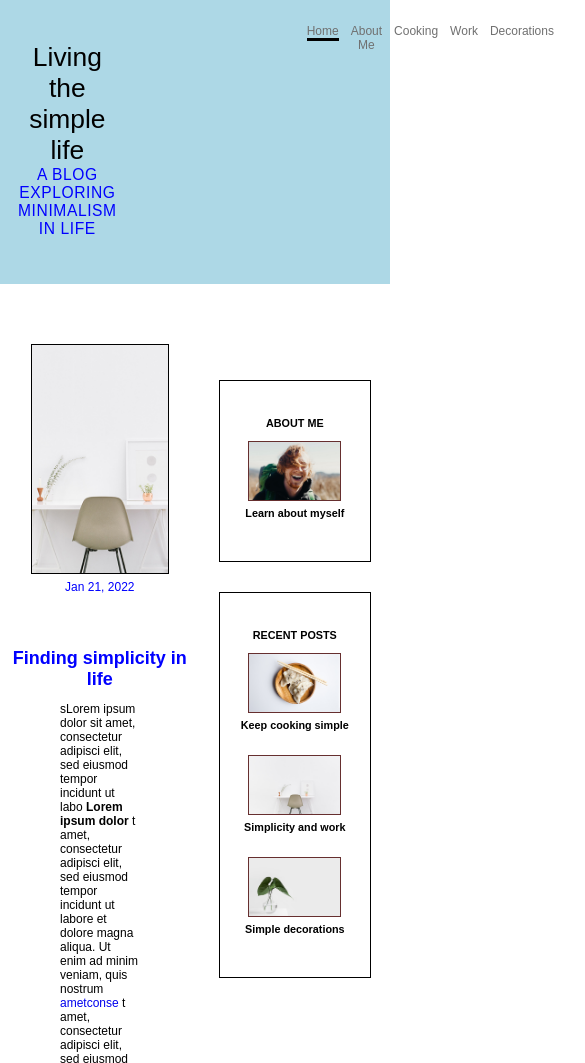
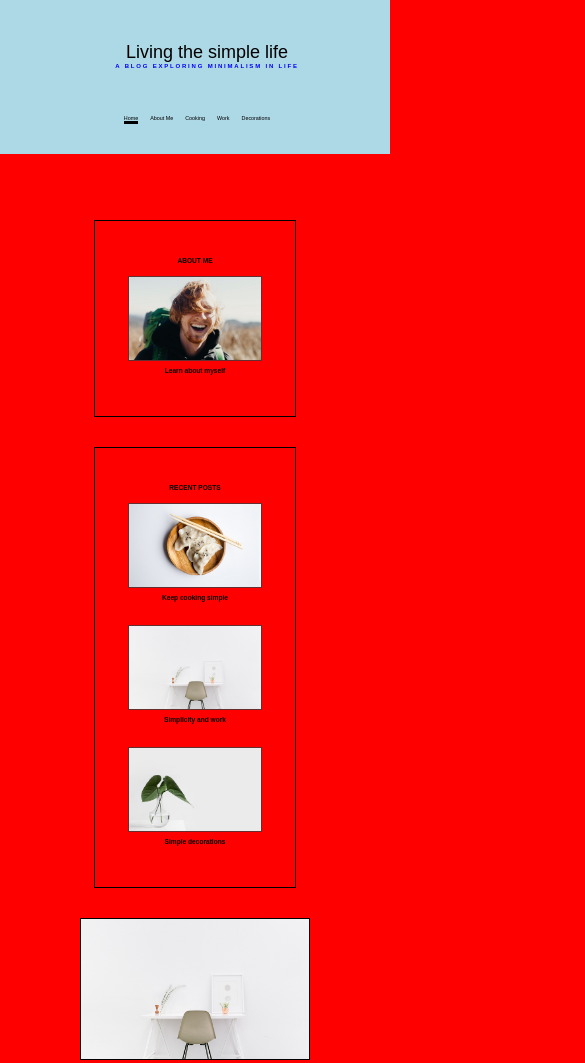
Before and after one commit to Josheir/livingsimplelife, a plain HTML site: page index.html in a window 390 px wide. Shown: the top 1063 px of the page, 585 px wide, since content can reach past the window. Drawn offline with Linux system fonts and the light colour scheme.

Commit message:
Completed first mobile dispaly.

```diff
--- a/aboutme.css
+++ b/aboutme.css
@@ -126,15 +126,16 @@
   }
 
   .site-title {
-    font-size: 4.4rem;
+    font-size: 3rem;
     padding-top: 2rem;
   }
 
   .sub-title {
-    font-size: 2.6rem;
+    font-size: 1rem;
     padding-bottom: 2.6rem;
     letter-spacing:.1rem;
     color:blue;
+    letter-spacing: .3rem;
   }
 
   .underline {
@@ -342,14 +343,14 @@
   /*/////////////////////////////
   /////////////////////////////*/
 
-
+/*
   @media screen and (max-width: 1083px){
 
 
 
     nav a{
 
-      /*font-size: 1.3rem;*/
+
 
 
     }
@@ -524,10 +525,10 @@
 
 
 
+*/
 
 
-
-    @media screen and (max-width: 621px){
+    @media screen and (max-width: 696px){
 
 
       a:hover {
@@ -615,157 +616,3 @@
         width:7.3rem;
       }
     }
-
-
-
-
-
-
-    @media screen and (max-width: 541px){
-
-
-
-      .sub-title{
-        letter-spacing: .3rem;
-      }
-      .site-title{
-        font-size: 3rem;
-      }
-    }
-
-
-
-
-
-    @media screen and (max-width: 396px){
-
-      body{
-
-      }
-
-    .top-heading{
-      font-size: 3rem;
-    }
-
-    }
-
-
-
-
-
-  @media screen and (max-width: 461px){
-
-.top-heading{
-
-  font-size:  2.0rem;
-}
-
-.main-part-of-page-title-image {
-
-}
-.article-title{
-  font-size: 2.0rem;
-}
-
-  }
-
-
-
-
-
-
-
-
-  @media screen and (max-width: 378px){
-
-  .sub-title{
-    font-size: 1.3rem;
-  }
-
-
-    .main-part-of-page-title-image {
-      width:100%;
-
-    }
-
-
-
-    nav a{
-      font-size: 1.0rem;
-
-
-    }
-    .underline{
-      width: 4.4rem;
-    }
-    .last-link{
-      padding-right: -3.2rem;
-    }
-
-
-
-
-
-
-  }
-
-
-
-  @media screen and (max-width: 314px){
-
-body{
-
-}
-
-  .top-heading{
-
-    font-size: 1.5rem;
-
-  }
-
-
-  }
-
-
-
-
-
-
-
-
-
-@media screen and (max-width: 286px){
-
-
-
-ul li{
-font-size: .2rem;
-  margin-left: 1.01rem;
-
-}
-.top-heading{
-  font-size:1.6rem;
-}
-
-.aside-text {
-
-  font-size:1.6rem;
-  }
-
-  .article-title{
-    font-size:1.6rem;
-  }
-
-  .site-title{
-    font-size: 3rem;
-
-  }
-
-  .sub-title{
-    font-size: 1rem;
-
-  }
-
-
-
-}
--- a/styles1.css
+++ b/styles1.css
@@ -42,6 +42,7 @@
   display: flex;
   padding-top: 2rem;
   margin-left:20rem;
+  font-size: 1.6rem;
 
 }
 
@@ -135,15 +136,18 @@
 }
 
 .site-title {
-  font-size: 4.4rem;
+  font-size: 3rem;
   padding-top: 2rem;
+  padding-left:4rem;
 }
 
 .sub-title {
-  font-size: 2.6rem;
+  font-size: 1rem;
   padding-bottom: 2.6rem;
   letter-spacing:.1rem;
   color:blue;
+  letter-spacing: .3rem;
+  padding-left:4rem;
 }
 
 
@@ -190,7 +194,7 @@
   margin-bottom: 9rem;
   color: blue;
 
-  font-size: 2.0rem;
+  font-size: 1.5rem;
   margin-top: 1rem;
   text-align: center;
 }
@@ -349,6 +353,7 @@
 .article-title{
   font-size:2.8rem;
 }
+
 
 /*
 
@@ -513,11 +518,12 @@
 
 
 
+*/
 
-
-  @media screen and (max-width: 621px){
+  @media screen and (max-width: 694px){
 
     body{
+      background-color: yellow;
 
     }
     a:hover {
@@ -596,7 +602,10 @@
 
     }
     nav ul{
+      margin-left: 0rem;
       font-size: medium;
+      text-align: center;
+
     }
 
 
@@ -613,152 +622,59 @@
   }
 
 
-  @media screen and (max-width: 541px){
+
+
+
+@media screen and (max-width: 399px){
+
+  body{
+  background-color: red;
+  }
+  .text {
+    font-size: 1.6rem;
+  }
+    .top-heading{
+    font-size: 2.2rem;
+  }
+  .blue-link{
+    font-size:1.5rem;
+  }
+
+  .date{
+
+    font-size: 1.2rem;
+  }
+
+  nav a{
+
+   font-size: .9rem;
 
 
   }
 
-
-
-
-  @media screen and (max-width: 541px){
-
-  .article-title{
-    font-size: 4.5rem;
+  .site-title{
+    font-size: 3rem;
   }
 
   .sub-title{
-    letter-spacing: .3rem;
-  }
-  .site-title{
-    font-size: 3rem;
-  }
-}
-
-@media screen and (max-width: 396px){
-
-  body{
-
+    font-size: 1.0rem;
   }
 
-.top-heading{
-  font-size: 3rem;
-}
-}
-
-
-
-@media screen and (max-width: 461px){
-
-  .top-heading{
-
-    font-size:  2.0rem;
+  .aside-text{
+    font-size: 1.1rem;
   }
 
   .main-part-of-page-title-image {
-
-  }
-  .article-title{
-    font-size: 2.0rem;
-  }
-
-    }
-
-
-
-@media screen and (max-width: 378px){
-
-  .sub-title{
-    font-size: 1.3rem;
-  }
-
-
-    .main-part-of-page-title-image {
-      width:100%;
-
-    }
-
-
-
-    nav a{
-      font-size: 1.0rem;
-
-
-    }
-    .underline{
-      width: 4.4rem;
-    }
-    .last-link{
-      padding-right: -3.2rem;
-    }
-
-    .aside-heading{
-      font-size: 3rem;
-    }
-
-
-
-
-  }
-
-
-  @media screen and (max-width: 305px){
-
-
-
-
-  }
-
-
-
-
-
-
-
-
-
-
-
-@media screen and (max-width: 286px){
-
-  body{
-
-    }
-
-  .sub-title{
-    font-size: 1rem;
-
-  }
-
-  ul li{
-  font-size: .2rem;
-    margin-left: 1.01rem;
-
-  }
-  .top-heading{
-    font-size:1.6rem;
-  }
-
-  .aside-text {
-
-    font-size:1.6rem;
-    }
-
-    .article-title{
-      font-size:2.8rem;
-      margin-bottom: 5rem;
-    }
-
-    .site-title{
-
-
-      font-size: 3rem;
-
-
-    }
-
+    height: 140px;
+    width:90%;
 
 }
 
+.aside-heading{
+font-size: 1.1rem;
+}
 
-.
+.article-title{
+  font-size: 1.7rem;
+}
+}
```
